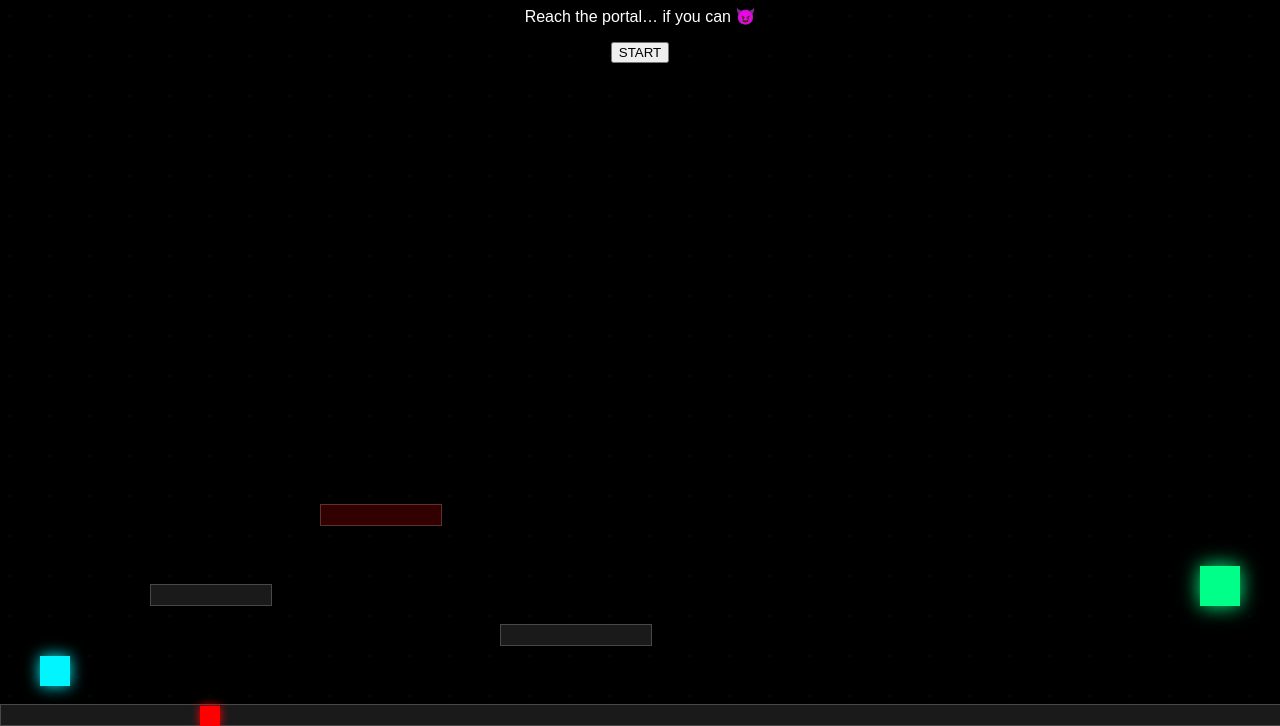
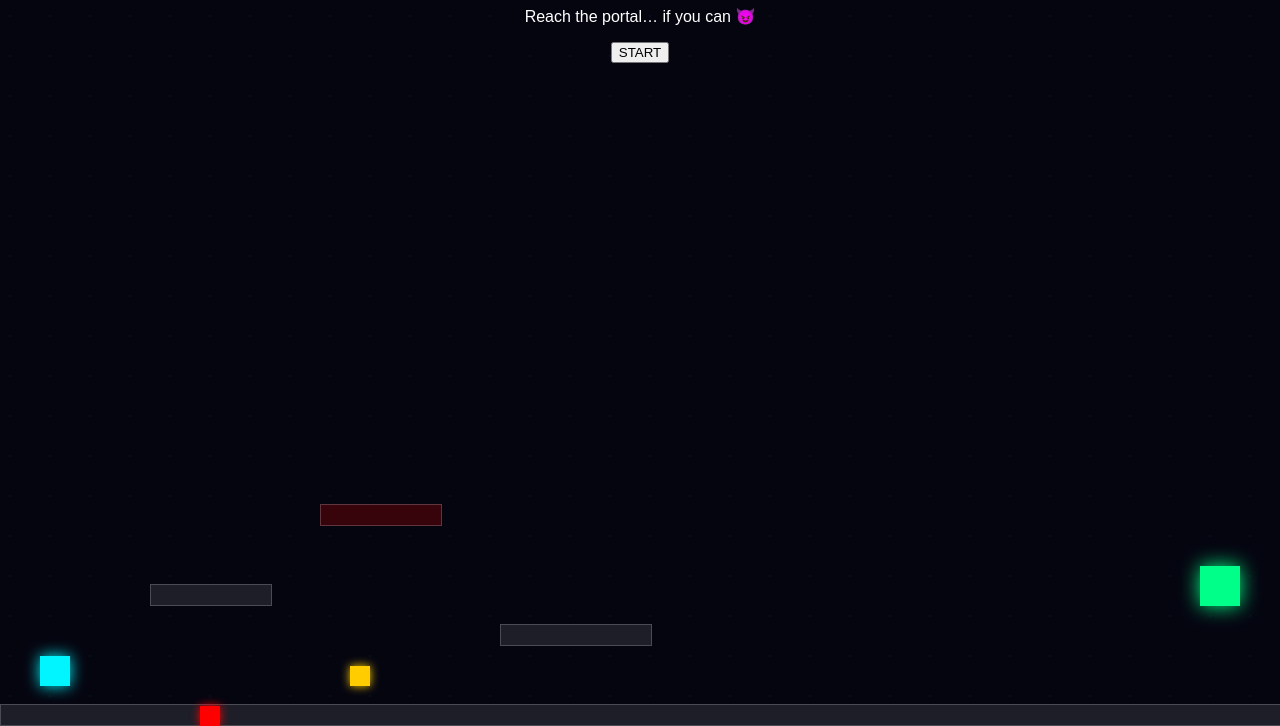
Before and after one commit to juanmendestrabalho-hub/TRAP-RUN-estilo-Level-Devil-, a plain HTML site: page index.html in a window 1280 px wide. Shown: the part 74-800 px from the top of the page. Drawn offline with Linux system fonts and the light colour scheme.

Commit message:
Update style.css

```diff
--- a/style.css
+++ b/style.css
@@ -1,11 +1,31 @@
+
 body {
   margin: 0;
+  overflow: hidden;
+  font-family: Arial;
   background: #050510;
   color: white;
-  font-family: Arial;
-  overflow: hidden;
 }
 
+/* 🌌 BACKGROUND ANIMADO */
+body::before {
+  content: "";
+  position: fixed;
+  width: 200%;
+  height: 200%;
+  background: radial-gradient(circle, #00f5ff20 1px, transparent 1px);
+  background-size: 40px 40px;
+  animation: moveBg 10s linear infinite;
+  opacity: 0.4;
+  z-index: 0;
+}
+
+@keyframes moveBg {
+  from { transform: translate(0,0); }
+  to { transform: translate(-100px,-100px); }
+}
+
+/* ================= UI ================= */
 .ui {
   position: absolute;
   width: 100%;
@@ -19,14 +39,15 @@ h1 {
   color: transparent;
 }
 
-/* GAME AREA */
+/* ================= GAME AREA ================= */
 #game {
   position: relative;
   width: 100vw;
   height: 100vh;
+  z-index: 1;
 }
 
-/* PLAYER */
+/* ================= PLAYER ================= */
 #player {
   width: 30px;
   height: 30px;
@@ -35,9 +56,10 @@ h1 {
   bottom: 40px;
   left: 40px;
   box-shadow: 0 0 15px #00f5ff;
+  z-index: 5;
 }
 
-/* GOAL */
+/* ================= GOAL ================= */
 #goal {
   width: 40px;
   height: 40px;
@@ -46,57 +68,38 @@ h1 {
   right: 40px;
   bottom: 120px;
   box-shadow: 0 0 20px #00ff88;
+  z-index: 5;
 }
 
-/* PLATFORM */
+/* ================= PLATFORM ================= */
 .platform {
   position: absolute;
   height: 20px;
   background: rgba(255,255,255,0.1);
   border: 1px solid rgba(255,255,255,0.2);
+  z-index: 3;
 }
 
 .fake {
   background: rgba(255,0,0,0.2);
 }
 
-/* SPIKE */
+/* ================= SPIKE ================= */
 .spike {
   width: 20px;
   height: 20px;
   background: red;
   position: absolute;
   box-shadow: 0 0 10px red;
+  z-index: 4;
 }
 
-
-body {
-  margin: 0;
-  overflow: hidden;
-  font-family: Arial;
-  background: black;
+/* ================= CHECKPOINT ================= */
+.checkpoint {
+  width: 20px;
+  height: 20px;
+  background: #ffcc00;
+  position: absolute;
+  box-shadow: 0 0 10px #ffcc00;
+  z-index: 4;
 }
-
-/* 🌌 background animado */
-body::before {
-  content: "";
-  position: fixed;
-  width: 200%;
-  height: 200%;
-  background: radial-gradient(circle, #00f5ff20 1px, transparent 1px);
-  background-size: 40px 40px;
-  animation: moveBg 10s linear infinite;
-  opacity: 0.4;
-}
-
-@keyframes moveBg {
-  from { transform: translate(0,0); }
-  to { transform: translate(-100px,-100px); }
-}
-
-/* glow geral */
-#game {
-  position: relative;
-  width: 100vw;
-  height: 100vh;
-}
```
